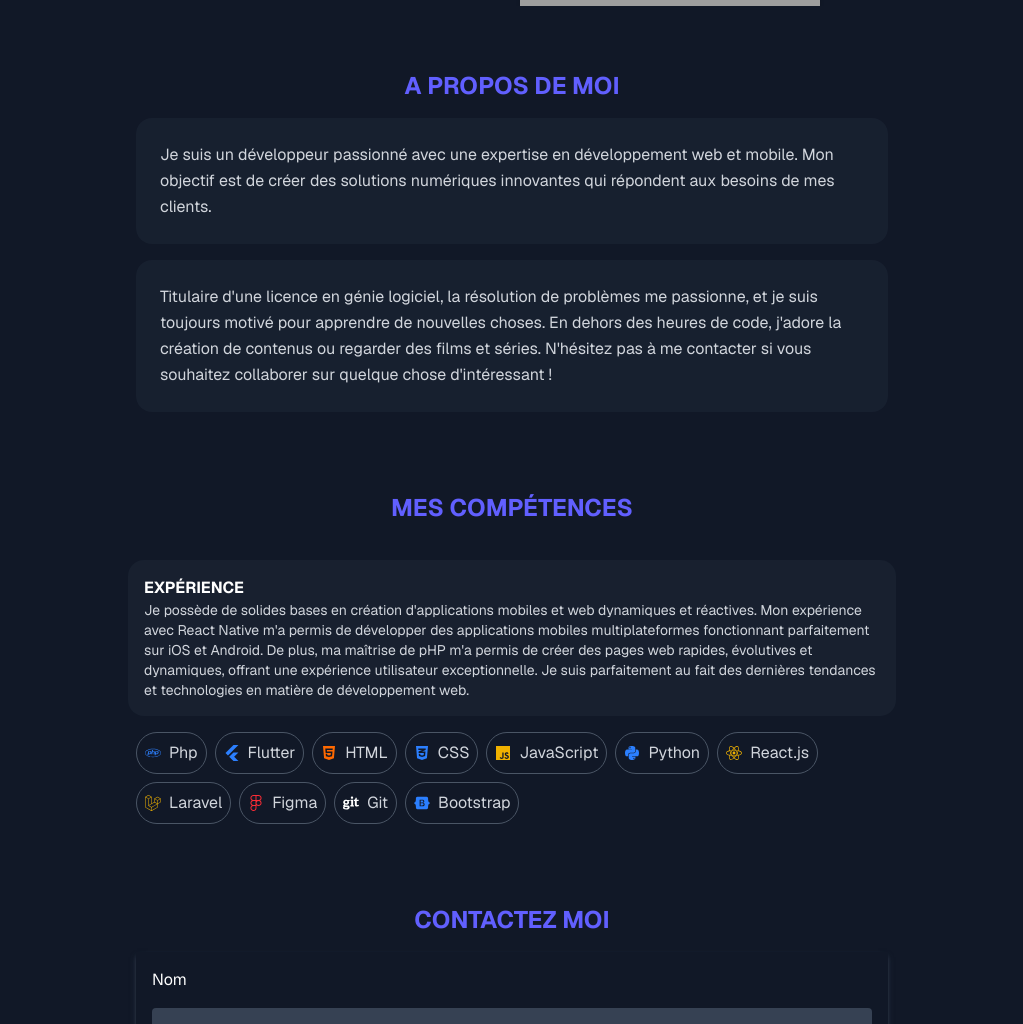
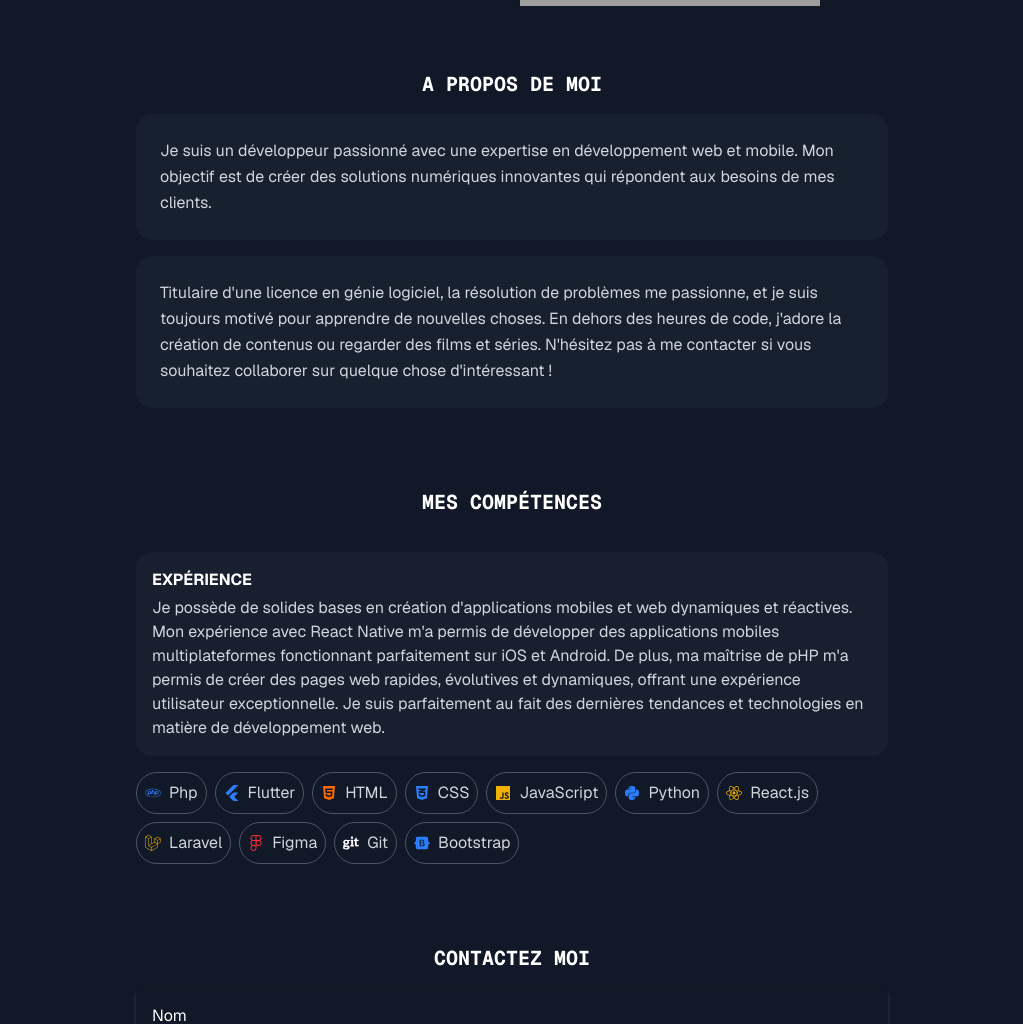
Before and after one commit to Lafiasabigado/Alimi-Lamidi, a Next.js app: page / in a window 1280 px wide. Shown: the part 347-1371 px from the top of the page, without its empty margins (128-1151 px from the left). Built offline with nearby package versions, Linux system fonts and the light colour scheme; grey boxes are pictures that could not be loaded; a web font is replaced by a local one.

Commit message:
skills component

```diff
--- a/app/components/About.tsx
+++ b/app/components/About.tsx
@@ -3,7 +3,7 @@ import React from 'react'
 const About = () => {
   return (
     <div className='max-w-3xl mx-auto pt-16 rounded-lg'>
-      <h2 className='text-2xl font-bold mb-4 text-center uppercase text-indigo-500'>A propos de moi</h2>
+      <h2 className='text-xl font-bold mb-4 text-center uppercase font-mono'>A propos de moi</h2>
       <div className='bg-gray-800/50 rounded-2xl p-6 my-4 mx-2'>
         <p className='text-gray-300 leading-relaxed'>
           Je suis un développeur passionné avec une expertise en développement web et mobile. Mon objectif est de créer des solutions numériques innovantes qui répondent aux besoins de mes clients.
--- a/app/components/Contact.tsx
+++ b/app/components/Contact.tsx
@@ -11,7 +11,7 @@ const Contact = () => {
     }
     return (
       <div className='max-w-3xl mx-auto pt-16 rounded-lg'>
-        <h2 className='text-2xl font-bold mb-4 text-center uppercase text-indigo-500'>Contactez Moi</h2>
+        <h2 className='text-xl font-bold mb-4 text-center uppercase font-mono'>Contactez Moi</h2>
         <form onSubmit={handleSubmit} className='space-y-4 grid grid-cols-1 m-2 shadow-md shadow-gray-700 p-4'>
         <label htmlFor="name">Nom</label>
         <input
--- a/app/components/Skills.tsx
+++ b/app/components/Skills.tsx
@@ -28,12 +28,12 @@ const Skills = () => {
   ]
   return (
     <div className='max-w-3xl mx-auto pt-16 rounded-lg'>
-      <h2 className='text-2xl font-bold mb-4 text-center uppercase text-indigo-500'>Mes Compétences</h2>
+      <h2 className='text-xl font-bold mb-4 text-center uppercase font-mono'>Mes Compétences</h2>
       <div className='grid grid-cols-1 gap-4 pt-5'>
         <div className='flex flex-col gap-2'>
-           <div className='bg-gray-700/20 rounded-2xl p-4'>
-           <h2 className='text-md font-bold uppercase'>Expérience</h2>
-            <p className='text-gray-300 text-sm'>Je possède de solides bases en création d'applications mobiles et web dynamiques et réactives.
+           <div className='bg-gray-700/20 rounded-2xl p-4 mx-2'>
+           <p className='font-bold uppercase pb-1'>Expérience</p>
+            <p className='text-gray-300'>Je possède de solides bases en création d'applications mobiles et web dynamiques et réactives.
                 Mon expérience avec React Native m'a permis de développer des applications mobiles multiplateformes fonctionnant parfaitement sur iOS et Android. De plus, ma maîtrise de pHP m'a permis de créer des pages web rapides, évolutives et dynamiques, offrant une expérience utilisateur exceptionnelle. Je suis parfaitement au fait des dernières tendances et technologies en matière de développement web.
             </p>
            </div>
```
